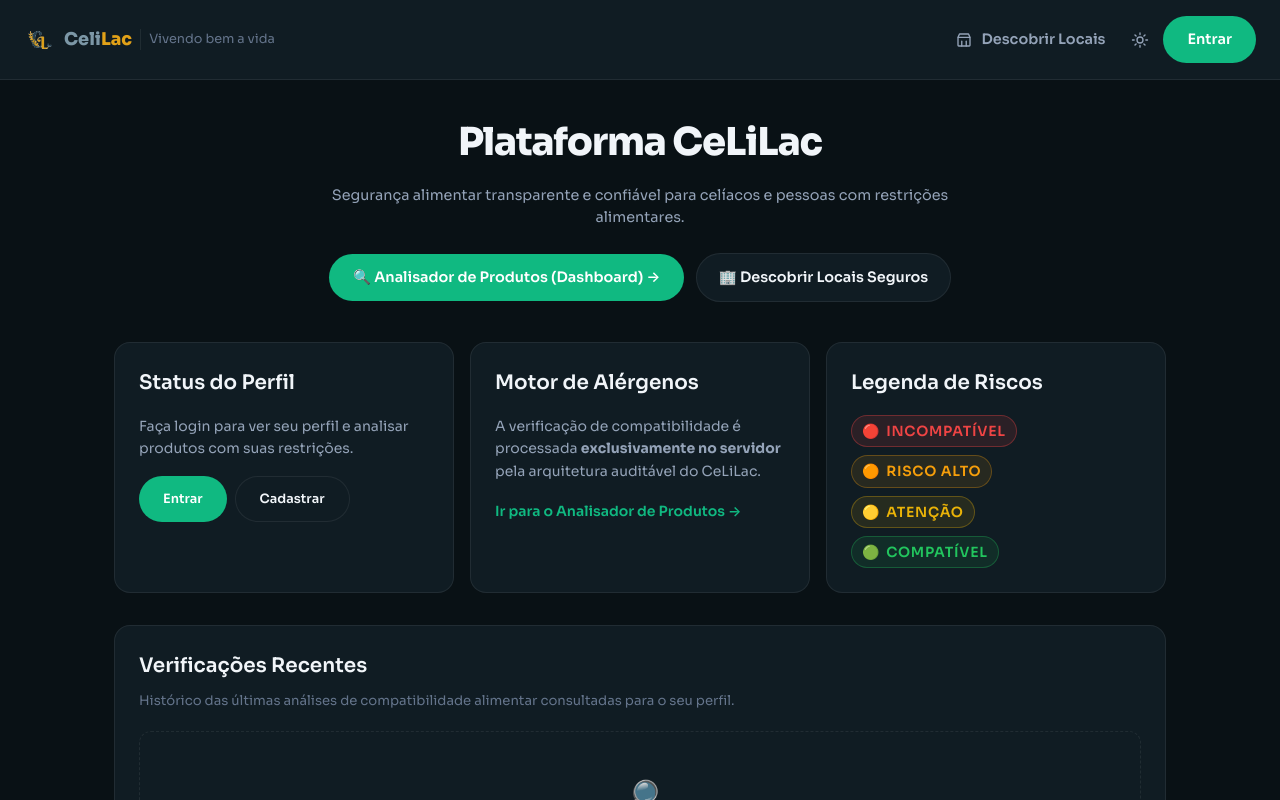
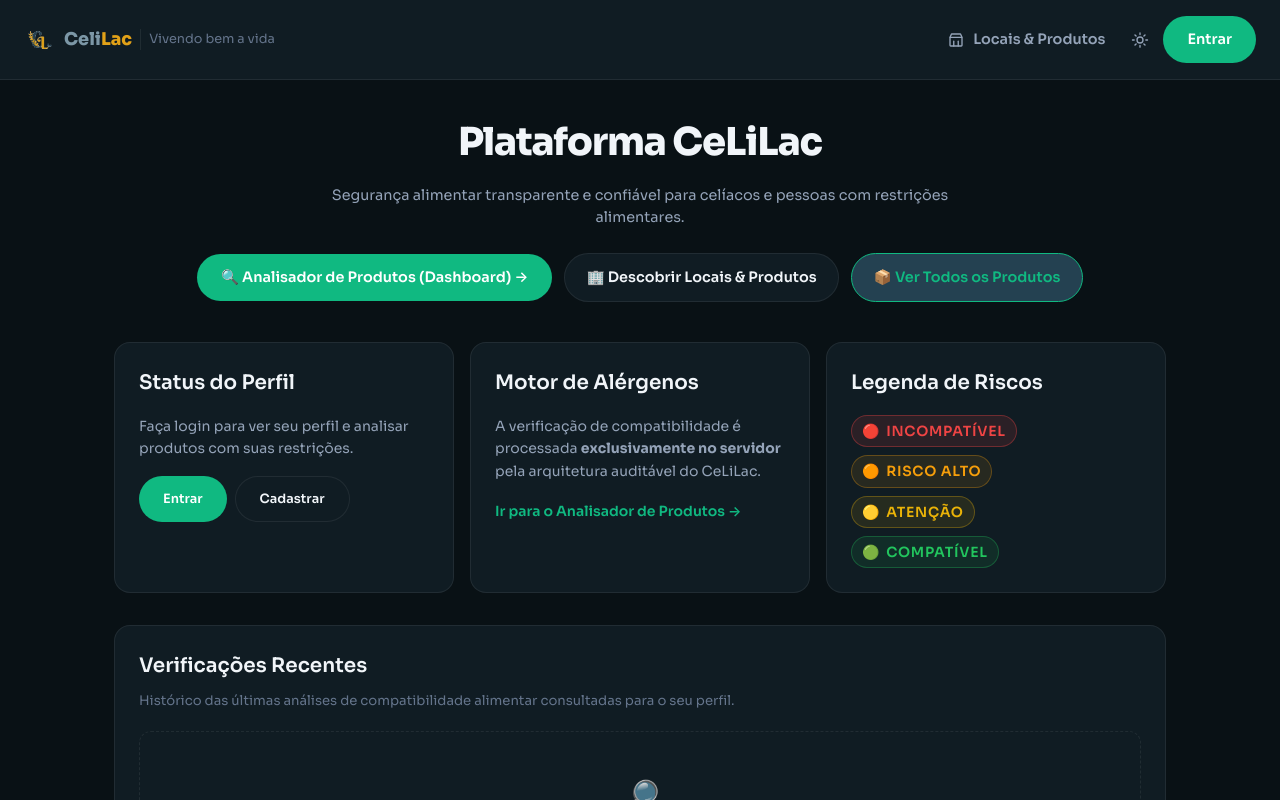
Before and after one commit to Celilac/celillac, a Next.js app in the folder frontend/web-app/: page / in a window 1280 px wide. Shown: the top 800 px of the page. Built offline with nearby package versions, Linux system fonts and the light colour scheme.

Commit message:
feat(navigation): indicate products in header and home buttons with direct catalog tab support

```diff
--- a/frontend/web-app/src/app/page.tsx
+++ b/frontend/web-app/src/app/page.tsx
@@ -164,8 +164,29 @@
                 border: '1px solid var(--color-border)',
                 color: 'var(--color-text)',
               }}
+              title="Descubra estabelecimentos homologados e alimentos seguros"
             >
-              🏢 Descobrir Locais Seguros
+              🏢 Descobrir Locais & Produtos
+            </Link>
+            <Link
+              href="/public-partners?tab=products"
+              className="btn"
+              style={{
+                display: 'inline-flex',
+                alignItems: 'center',
+                justifyContent: 'center',
+                gap: '0.5rem',
+                padding: '0.75rem 1.35rem',
+                fontSize: 'var(--text-body)',
+                textDecoration: 'none',
+                background: 'var(--color-elevated, var(--color-surface))',
+                border: '1px solid var(--color-emerald)',
+                color: 'var(--color-emerald)',
+                fontWeight: 600,
+              }}
+              title="Visualizar a lista completa de todos os produtos ofertados e cadastrados"
+            >
+              📦 Ver Todos os Produtos
             </Link>
           </div>
         </div>
--- a/frontend/web-app/src/components/layout/Header.tsx
+++ b/frontend/web-app/src/components/layout/Header.tsx
@@ -191,8 +191,13 @@
             </Link>
           )}
 
-          <Link href="/public-partners" className={navLinkClass('/public-partners')} onClick={() => setMenuOpen(false)}>
-            <BuildingIcon /> Descobrir Locais
+          <Link
+            href="/public-partners"
+            className={navLinkClass('/public-partners')}
+            onClick={() => setMenuOpen(false)}
+            title="Descubra estabelecimentos homologados e visualize todos os produtos ofertados"
+          >
+            <BuildingIcon /> Locais & Produtos
           </Link>
 
           {mounted && isAuthenticated && (userInfo?.role === 'PARCEIRO' || userInfo?.role === 'ADMIN') && (
```
Also changed, not shown: frontend/web-app/src/app/public-partners/page.tsx (+75 -9 lines).
